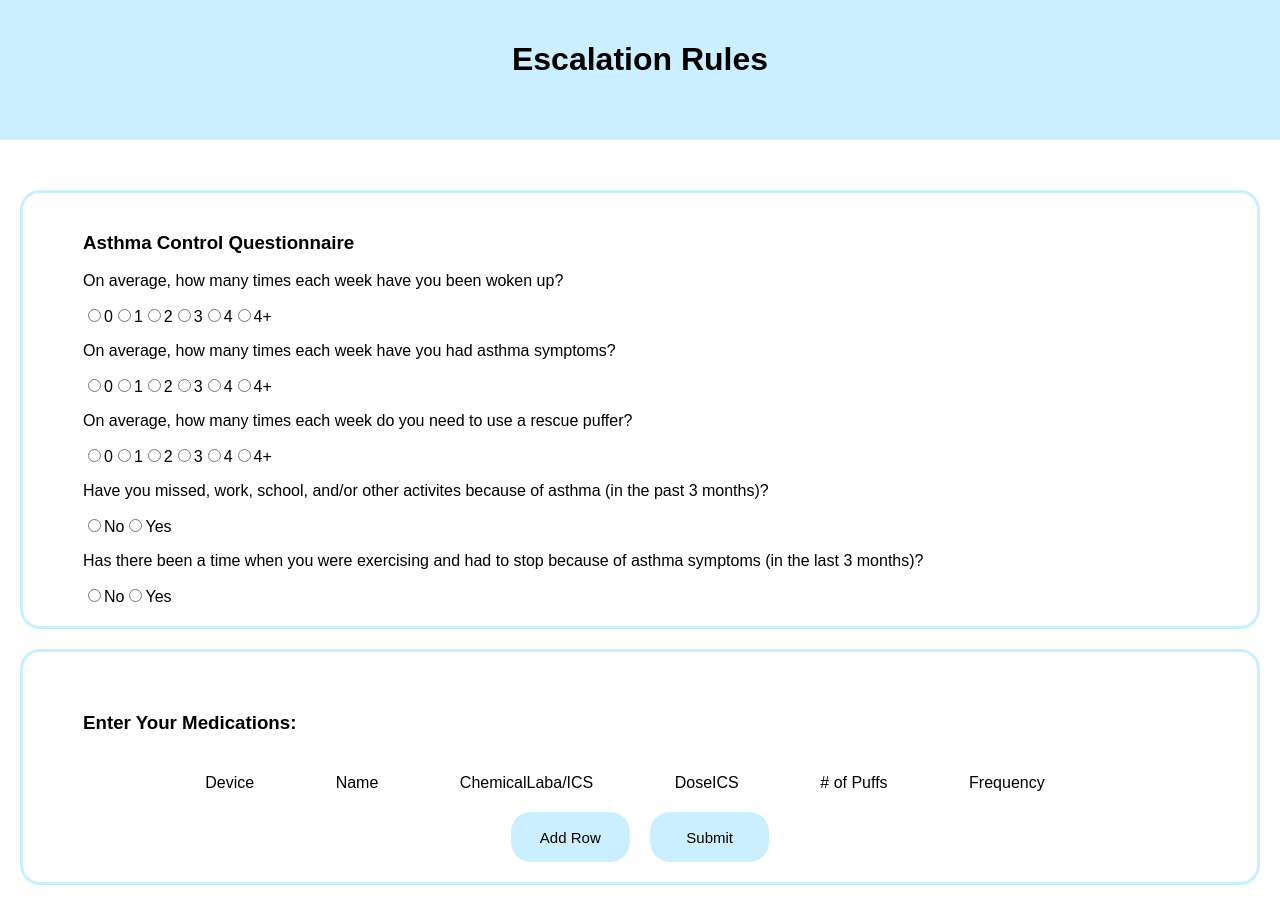
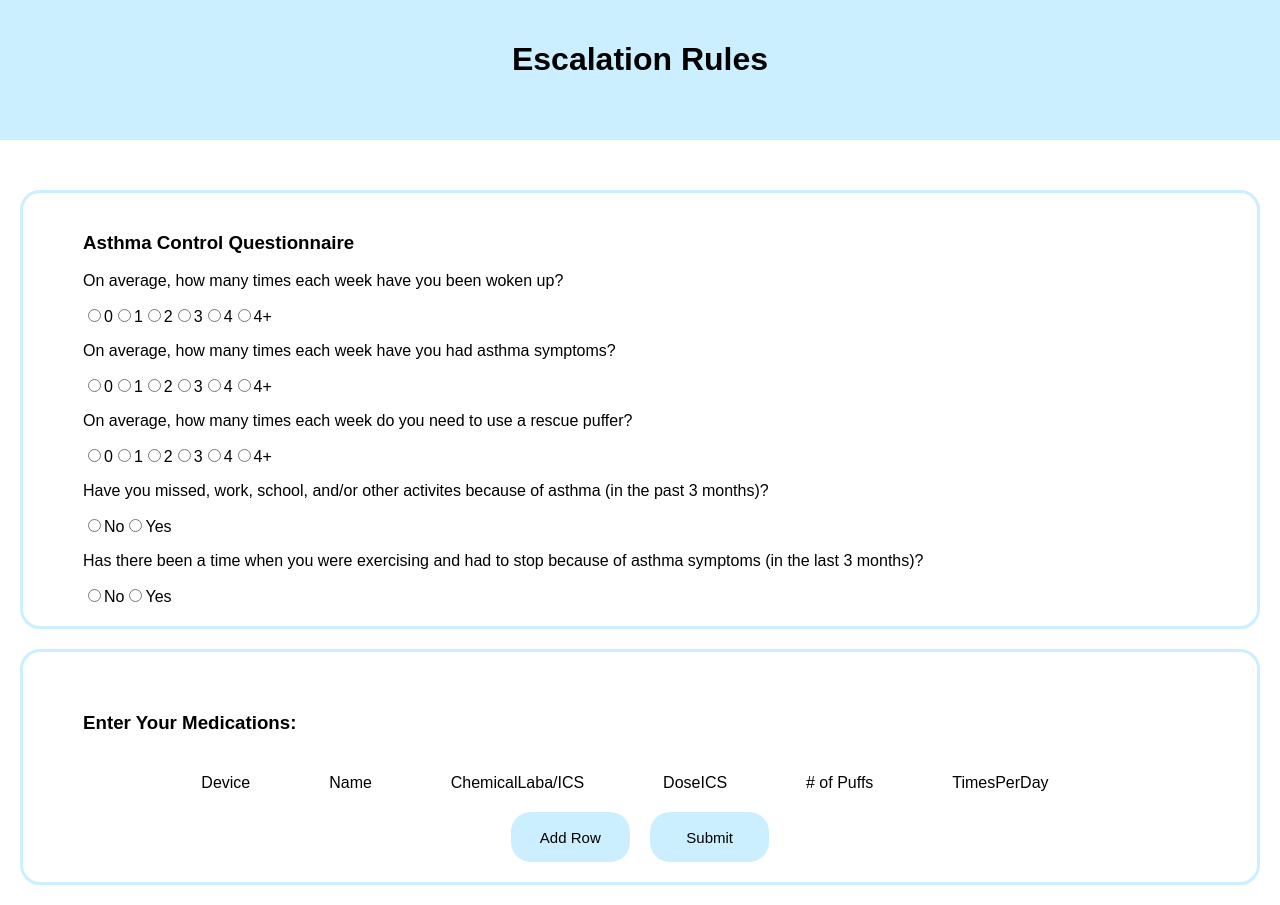
Before and after one commit to qoc-shirley/EAAPS-Rules, a React (Create React App) app: page / in a window 1280 px wide. Built offline with nearby package versions, Linux system fonts and the light colour scheme.

Commit message:
changed frequency to timesperday

```diff
--- a/src/Components/MedicationTable/MedicationTable.jsx
+++ b/src/Components/MedicationTable/MedicationTable.jsx
@@ -26,7 +26,7 @@ const MedicationTable = (
   // timesPerDayValue,
 } ) => {
   const headerElements =
-['', 'Device', 'Name', 'ChemicalLaba/ICS', 'DoseICS', '# of Puffs', 'Frequency', ''];
+['', 'Device', 'Name', 'ChemicalLaba/ICS', 'DoseICS', '# of Puffs', 'TimesPerDay', ''];
 
   const randomGenerator = uuid();
 
```
